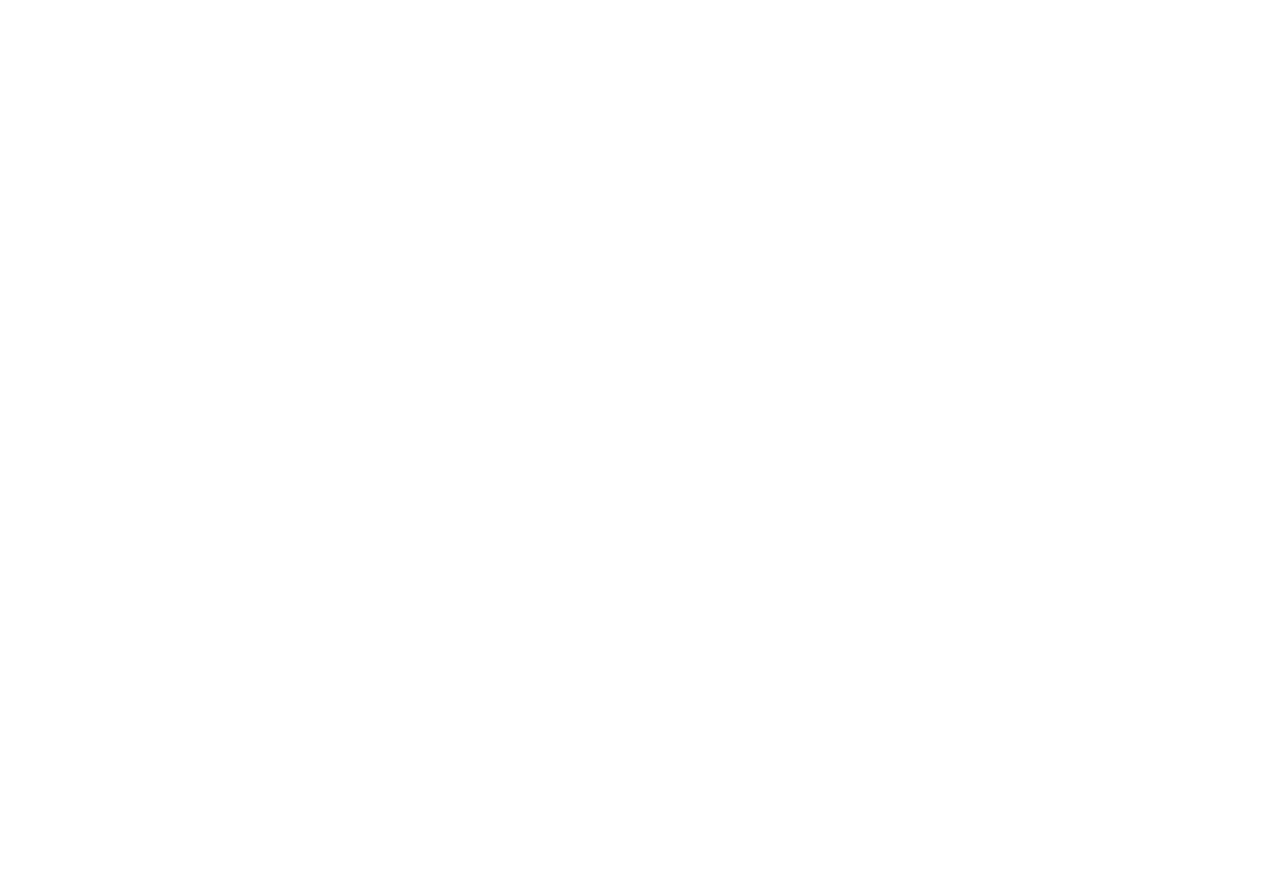
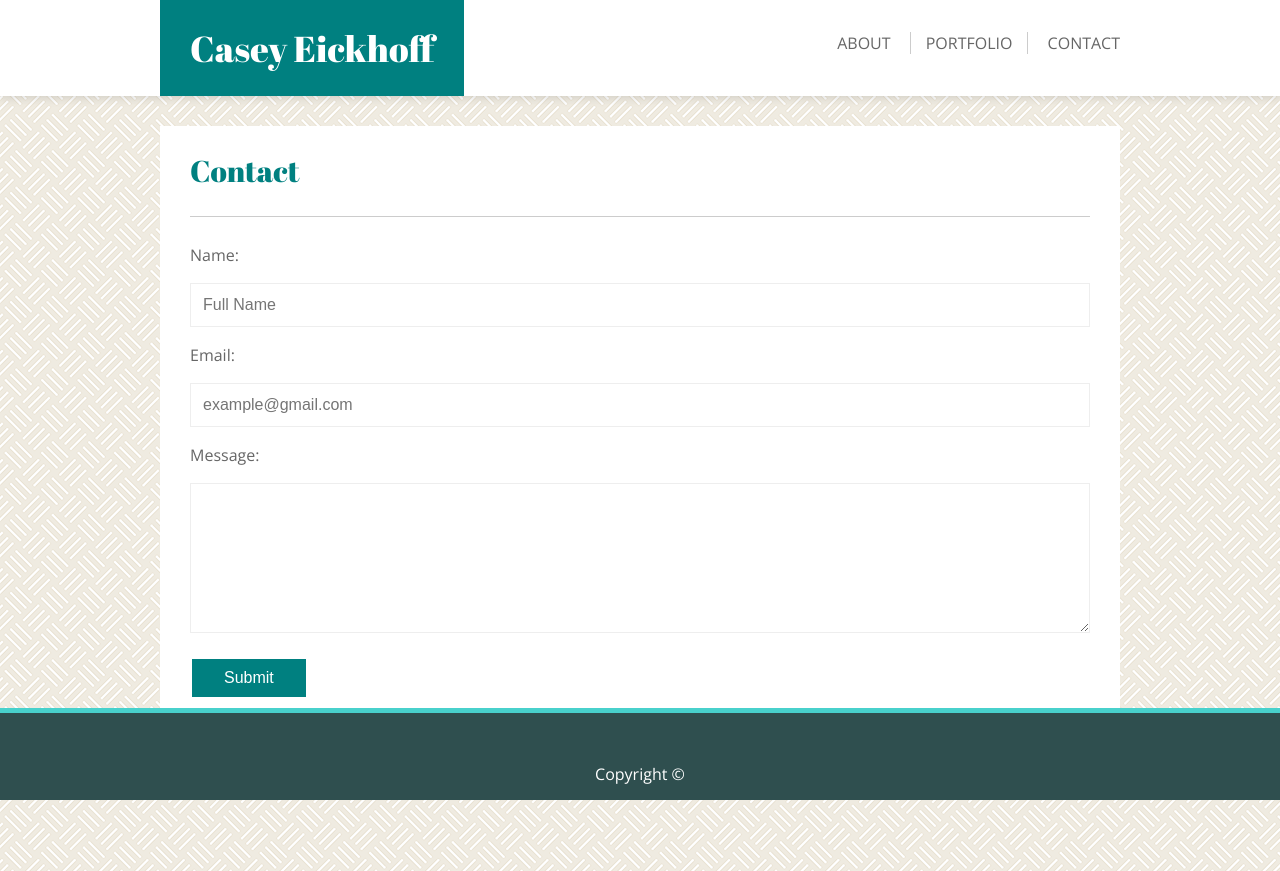
Before and after one commit to caseyisonit/Basic-Porfolio, a plain HTML site: page contact.html in a window 1280 px wide. Before the commit the page ends 800 px from the top, so only its background shows below. Drawn offline with nearby package versions, Linux system fonts and the light colour scheme.

Commit message:
Created the contact sheet and finished the assignment.

```diff
--- /dev/null
+++ b/assets/css/style-contact.css
@@ -0,0 +1,37 @@
+form {
+    font-family: 'Open Sans', sans-serif;
+    font-size: 16px;
+}
+
+label {
+    /* margin-top: 10px; */
+    color: #666;
+
+}
+
+textarea,
+input {
+    width: 100%;
+    padding: 12px 12px;
+    margin: 20px 0;
+    box-sizing: border-box;
+    border: 1px solid #eee;
+    background-color: white;
+    font-size: 16px;
+  }
+
+  textarea {
+    height: 150px;
+    /* resize: none; */
+  }
+
+ input[type=submit] {
+    background-color: teal;
+    border: none;
+    border-radius: 0;
+    color: white;
+    padding: 10px 32px;
+    margin: 4px 2px;
+    cursor: pointer;
+    width: unset;
+  }
--- a/contact.html
+++ b/contact.html
@@ -0,0 +1,49 @@
+<!DOCTYPE html>
+
+<head>
+    <title>Casey Eickhoff's Developer Portfolio</title>
+    <meta charset="UTF-8" />
+    <link rel="stylesheet" href="assets/css/reset.css">
+    <link href="https://fonts.googleapis.com/css?family=Abril+Fatface|Open+Sans" rel="stylesheet">
+    <link rel="stylesheet" type="text/css" href="assets/css/style.css">
+    <link rel="stylesheet" type="text/css" href="assets/css/style-contact.css">
+</head>
+
+<body>
+    <!-- top navigation bar -->
+    <div class="header">
+        <nav class="clearfix">
+            <h1>Casey Eickhoff</h1>
+            <ul>
+                <a href="index.html" class="main-menu">ABOUT</a>
+                <a href="portfolio.html" class="main-menu" id="middle-link">PORTFOLIO</a>
+                <a href="contact.html" class="main-menu">CONTACT</a>
+            </ul>
+        </nav>
+    </div>
+
+    <!-- site margins -->
+    <div class="wrap-all">
+
+        <!-- site content -->
+        <div class="content-box">
+
+            <h2>Contact</h2>
+            <form autocomplete="on">
+                <label>Name:</label><br>
+                <input type="text" name="name" placeholder="Full Name"><br>
+                <label>Email:</label><br>
+                <input type="email" name="email" placeholder="example@gmail.com"><br>
+                <label>Message:</label><br>
+                <textarea name="message"></textarea><br>
+                <input type="submit">
+            </form>
+        </div>
+
+    </div>
+
+    <footer>
+        <p class="footer">Copyright &copy;</p>
+    </footer>
+
+</body>
```
Also changed, not shown: index.html (+1 -1 lines), 1 other file.
